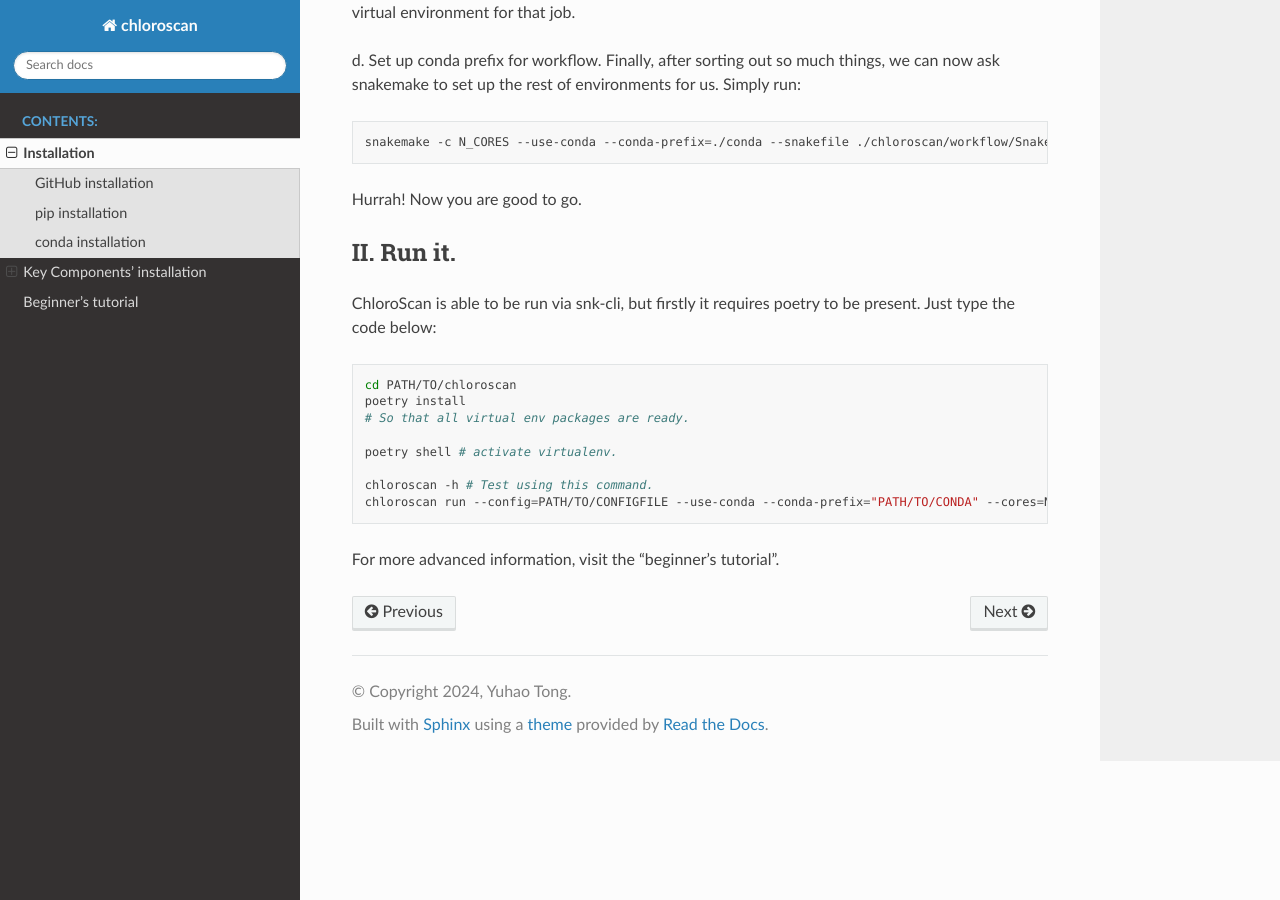
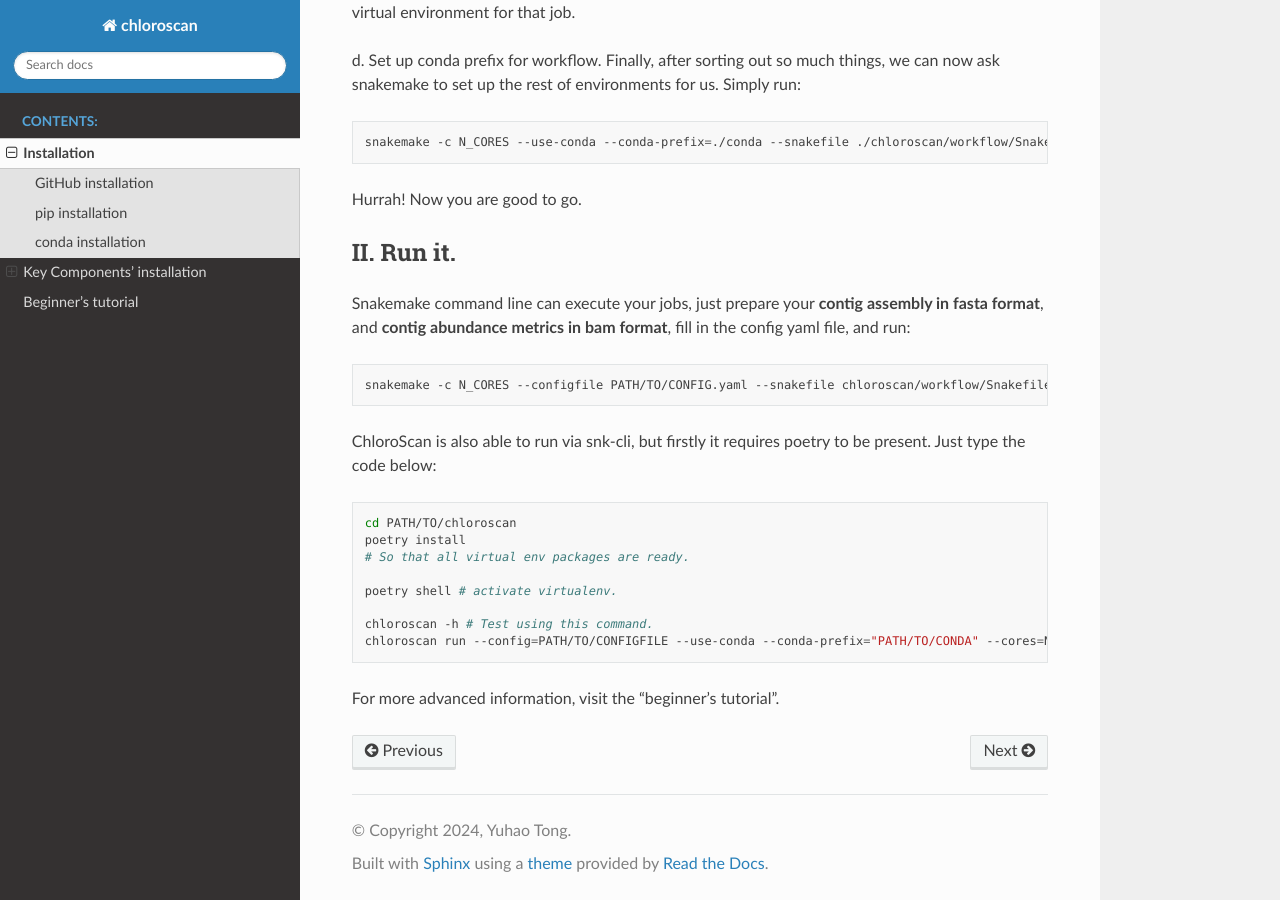
Before and after one commit to Andyargueasae/chloroscan, a Sphinx documentation site: the page built from docs/source/main/installation.rst, in a window 1280 px wide and 900 px high, scrolled down 1972 px. Built offline with Sphinx 7.4.7 and the Read the Docs theme 2.0.0, drawn with Linux system fonts in a browser that asks for light colours; some of the changed text lies outside the part shown.

Commit message:
webpage polish 20240619

```diff
--- a/docs/source/main/installation.rst
+++ b/docs/source/main/installation.rst
@@ -103,7 +103,14 @@ Hurrah! Now you are good to go.
 
 II. Run it.
 ===========
-ChloroScan is able to be run via snk-cli, but firstly it requires poetry to be present. Just type the code below:
+Snakemake command line can execute your jobs, just prepare your **contig assembly in fasta format**, and **contig abundance metrics in bam format**, fill in the config yaml file, and run:
+
+.. code-block:: bash
+
+    snakemake -c N_CORES --configfile PATH/TO/CONFIG.yaml --snakefile chloroscan/workflow/Snakefile --use-conda --conda-prefix YOUR/conda
+
+
+ChloroScan is also able to run via snk-cli, but firstly it requires poetry to be present. Just type the code below:
 
 .. code-block:: bash
 
```
Also changed, not shown: other parts of docs/source/main/installation.rst (+4 -4 lines), docs/source/main/beginner_tutorial.rst (+8 -0 lines).
